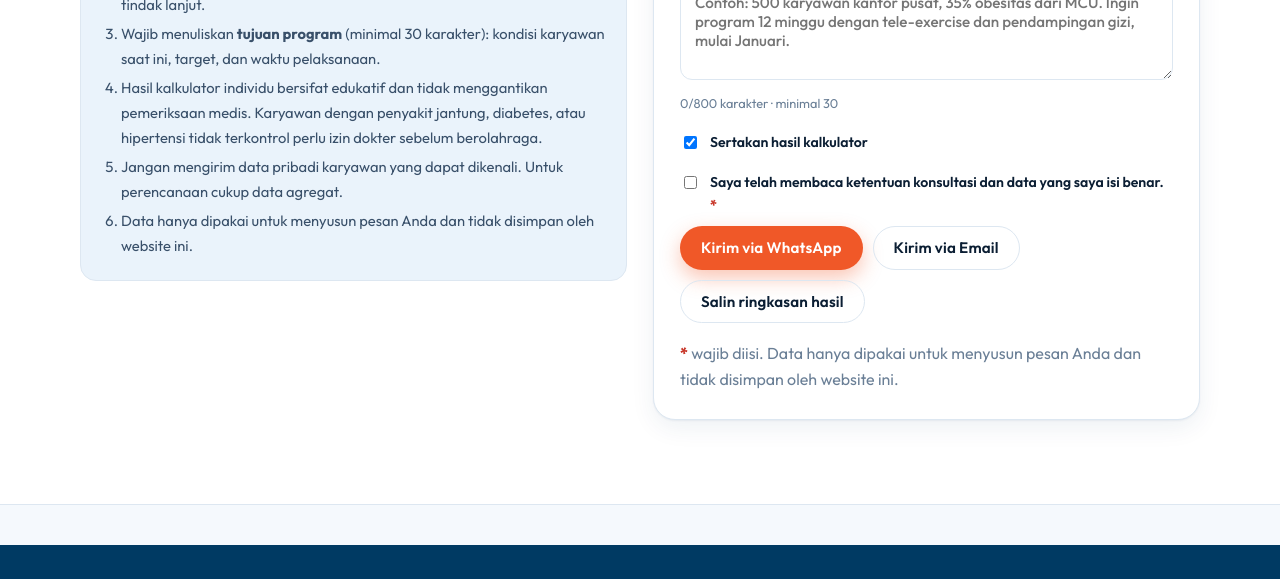
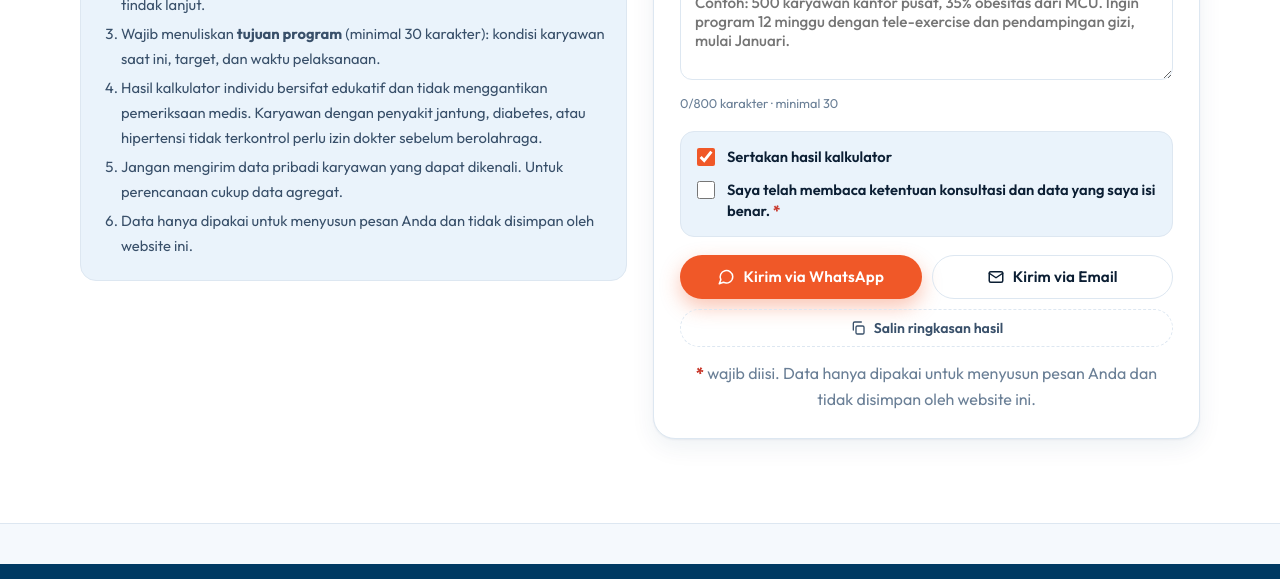
Before and after one commit to murykuswari/murykuswari.com, a plain HTML site: page wellness.html in a window 1280 px wide. Shown: the part 2500-3079 px from the top of the page. Drawn offline with Linux system fonts and the light colour scheme.

Commit message:
Rapikan area persetujuan dan tombol kirim formulir konsultasi
Kotak persetujuan dengan checkbox sejajar, tombol WhatsApp dan Email sama lebar berikon, Salin ringkasan hasil sebagai tombol sekunder penuh, catatan wajib diisi rata tengah; berlaku di wellness.html dan gizi.html, responsif di ponsel.

Co-Authored-By: Claude Opus 5.5 <noreply@anthropic.com>
Claude-Session: https://claude.ai/code/session_01XS87fwKFdhvB14E94xJ6Qa

```diff
--- a/assets/css/style.css
+++ b/assets/css/style.css
@@ -1100,3 +1100,17 @@ section[id] { scroll-margin-top: 72px; }
 .hero-unduh svg { width: 18px; height: 18px; }
 .hero-unduh:hover { color: var(--blue); text-decoration: underline; }
 @media (max-width: 560px) { .hero-pilih { grid-template-columns: minmax(0, 1fr); } }
+
+/* ---------- Form konsultasi: persetujuan & tombol kirim ---------- */
+.consent { display: flex; flex-direction: column; gap: 12px; margin: 4px 0 18px; padding: 14px 16px; border: 1px solid var(--line); border-radius: 14px; background: var(--surface-2); }
+.consent .check { display: flex; gap: 12px; align-items: flex-start; margin: 0; font-weight: 600; font-size: .92rem; line-height: 1.45; cursor: pointer; }
+.consent .check input { width: 18px; height: 18px; margin: 2px 0 0; flex: none; accent-color: var(--orange); cursor: pointer; }
+.consent .err:empty { display: none; }
+.send-actions { display: grid; grid-template-columns: 1fr 1fr; gap: 10px; }
+.send-actions .btn { width: 100%; }
+.send-actions #c-wa[hidden] + #c-mail { grid-column: 1 / -1; }
+.btn-copy { grid-column: 1 / -1; display: inline-flex; align-items: center; justify-content: center; gap: 8px; padding: 10px 16px; border: 1.5px dashed var(--line); border-radius: 999px; background: transparent; color: var(--ink-2); font: 600 .88rem/1 var(--font); cursor: pointer; transition: background .15s ease, color .15s ease; }
+.btn-copy:hover { background: var(--surface-2); color: var(--ink); }
+.btn-copy svg { width: 16px; height: 16px; flex: none; }
+.form-note { margin: 14px 0 0; text-align: center; line-height: 1.5; }
+@media (max-width: 480px) { .send-actions { grid-template-columns: 1fr; } }
--- a/wellness.html
+++ b/wellness.html
@@ -13,7 +13,7 @@
   <link rel="preconnect" href="https://fonts.googleapis.com">
   <link rel="preconnect" href="https://fonts.gstatic.com" crossorigin>
   <link href="https://fonts.googleapis.com/css2?family=Outfit:wght@300;400;500;600;700;800&family=JetBrains+Mono:wght@400;500&display=swap" rel="stylesheet">
-  <link rel="stylesheet" href="assets/css/style.css?v=2026r">
+  <link rel="stylesheet" href="assets/css/style.css?v=2026s">
 </head>
 <body>
   <header id="site-header"></header>
@@ -369,19 +369,17 @@
             </div>
           </div>
           <div class="field"><label for="c-pesan">Tujuan program (deskripsi singkat) <span class="req">*</span></label><textarea id="c-pesan" rows="4" required maxlength="800" placeholder="Contoh: 500 karyawan kantor pusat, 35% obesitas dari MCU. Ingin program 12 minggu dengan tele-exercise dan pendampingan gizi, mulai Januari."></textarea><small class="hint"><span id="c-count">0</span>/800 karakter · minimal 30</small><small class="err" data-err="c-pesan"></small></div>
-          <div class="field" style="display:flex;gap:10px;align-items:center">
-            <input id="c-hasil" type="checkbox" checked style="width:auto"><label for="c-hasil" style="margin:0;font-weight:600">Sertakan hasil kalkulator</label>
+          <div class="consent">
+            <label class="check" for="c-hasil"><input id="c-hasil" type="checkbox" checked><span>Sertakan hasil kalkulator</span></label>
+            <label class="check" for="c-setuju"><input id="c-setuju" type="checkbox"><span>Saya telah membaca ketentuan konsultasi dan data yang saya isi benar. <span class="req">*</span></span></label>
+            <small class="err" data-err="c-setuju"></small>
           </div>
-          <div class="field" style="display:flex;gap:10px;align-items:flex-start">
-            <input id="c-setuju" type="checkbox" style="width:auto;margin-top:5px"><label for="c-setuju" style="margin:0;font-weight:600">Saya telah membaca ketentuan konsultasi dan data yang saya isi benar. <span class="req">*</span></label>
+          <div class="send-actions">
+            <button class="btn btn-primary" id="c-wa" type="button"><svg viewBox="0 0 24 24" fill="none" stroke="currentColor" stroke-width="2" stroke-linecap="round" stroke-linejoin="round" aria-hidden="true"><path d="M21 11.5a8.4 8.4 0 0 1-12.4 7.4L3 21l2.1-5.4A8.4 8.4 0 1 1 21 11.5z"/></svg>Kirim via WhatsApp</button>
+            <button class="btn btn-ghost" id="c-mail" type="button"><svg viewBox="0 0 24 24" fill="none" stroke="currentColor" stroke-width="2" stroke-linecap="round" stroke-linejoin="round" aria-hidden="true"><rect x="3" y="5" width="18" height="14" rx="2"/><path d="m3 7 9 6 9-6"/></svg>Kirim via Email</button>
+            <button class="btn-copy" id="c-salin" type="button"><svg viewBox="0 0 24 24" fill="none" stroke="currentColor" stroke-width="2" stroke-linecap="round" stroke-linejoin="round" aria-hidden="true"><rect x="9" y="9" width="12" height="12" rx="2"/><path d="M5 15V5a2 2 0 0 1 2-2h10"/></svg>Salin ringkasan hasil</button>
           </div>
-          <small class="err" data-err="c-setuju" style="display:block;margin:-8px 0 12px"></small>
-          <div style="display:flex;gap:10px;flex-wrap:wrap">
-            <button class="btn btn-primary" id="c-wa" type="button">Kirim via WhatsApp</button>
-            <button class="btn btn-ghost" id="c-mail" type="button">Kirim via Email</button>
-            <button class="btn btn-ghost" id="c-salin" type="button">Salin ringkasan hasil</button>
-          </div>
-          <p class="disclaimer" style="margin-bottom:0"><span class="req">*</span> wajib diisi. Data hanya dipakai untuk menyusun pesan Anda dan tidak disimpan oleh website ini.</p>
+          <p class="disclaimer form-note"><span class="req">*</span> wajib diisi. Data hanya dipakai untuk menyusun pesan Anda dan tidak disimpan oleh website ini.</p>
         </form>
       </div>
     </section>
```
Also changed, not shown: 404.html (+1 -1 lines), berita.html (+1 -1 lines), dashboard.html (+1 -1 lines), gizi.html (+9 -11 lines), input.html (+1 -1 lines), kegiatan.html (+1 -1 lines), konsultasi/index.html (+1 -1 lines), pembicara.html (+1 -1 lines), publikasi.html (+1 -1 lines), unduhan.html (+1 -1 lines).
